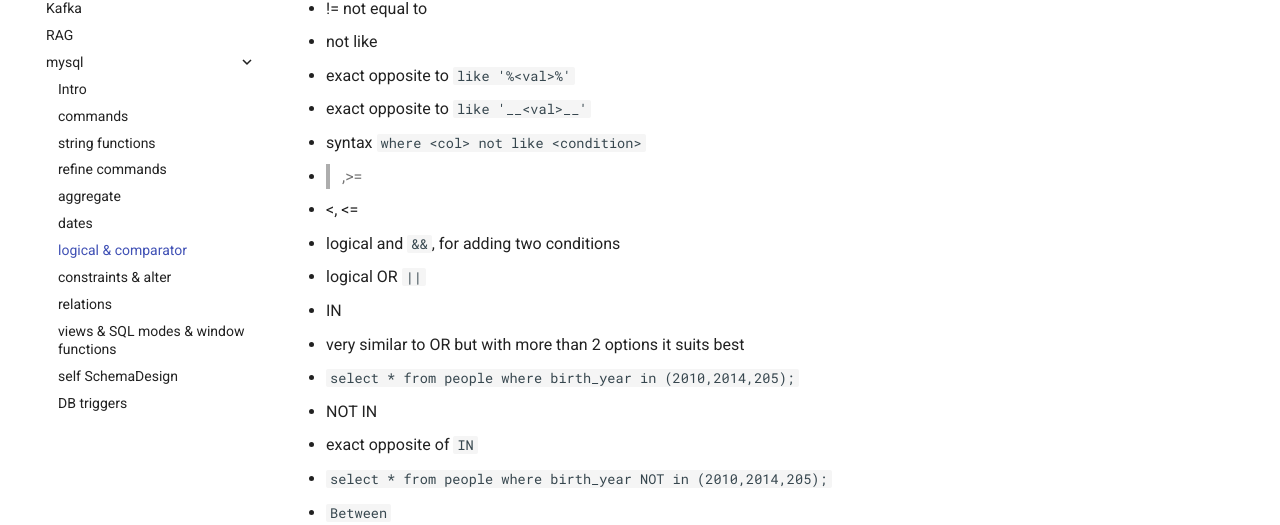
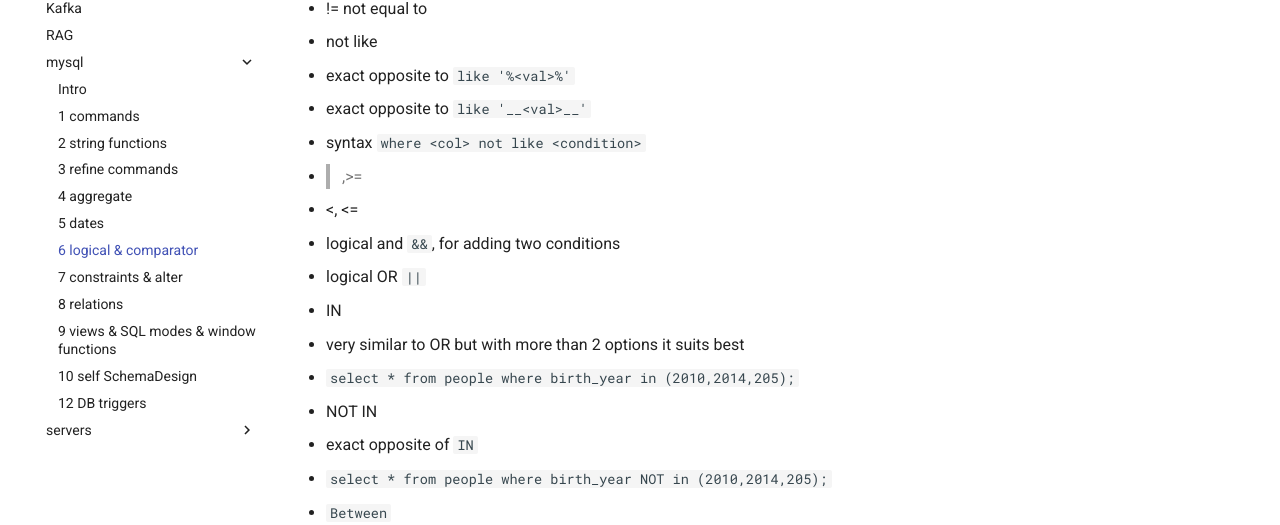
Before and after one commit to ajaykumarsana/learning, an MkDocs documentation site: the page built from docs/mysql/logical & comparator.md, in a window 1280 px wide. Shown: the part 184-709 px from the top of the page. Built offline with MkDocs 1.6.1 and Material for MkDocs 9.7.7, drawn with Linux system fonts in a browser that asks for light colours.

Commit message:
servers proxy & nginx added

```diff
--- a/mkdocs.yml
+++ b/mkdocs.yml
@@ -9,17 +9,23 @@ nav:
   - RAG: RAG.md
   - mysql:
       - Intro: mysql/readme.md
-      - commands: mysql/commands.md
-      - string functions: mysql/string functions.md
-      - refine commands: mysql/refine commands.md
-      - aggregate: mysql/aggregate.md
-      - dates: mysql/dates.md
-      - logical & comparator: mysql/logical & comparator.md
-      - constraints & alter: mysql/constraints & alter.md
-      - relations: mysql/relations.md
-      - views & SQL modes & window functions: mysql/views & SQL modes & window functions.md
-      - self SchemaDesign: mysql/self SchemaDesign.md
-      - DB triggers: mysql/DB triggers.md
+      - 1 commands: mysql/commands.md
+      - 2 string functions: mysql/string functions.md
+      - 3 refine commands: mysql/refine commands.md
+      - 4 aggregate: mysql/aggregate.md
+      - 5 dates: mysql/dates.md
+      - 6 logical & comparator: mysql/logical & comparator.md
+      - 7 constraints & alter: mysql/constraints & alter.md
+      - 8 relations: mysql/relations.md
+      - 9 views & SQL modes & window functions: mysql/views & SQL modes & window functions.md
+      - 10 self SchemaDesign: mysql/self SchemaDesign.md
+      - 12 DB triggers: mysql/DB triggers.md
+  - servers:
+      - proxy: servers/proxy.md
+      - nginx:
+          - overview: servers/nginx/nginx.md
+          - k8s: servers/nginx/nginx-k8s.md
+          - cloud: servers/nginx/nginx-cloud.md
 
 # Choose a theme (the clean, popular "material" theme is recommended)
 theme:
```
